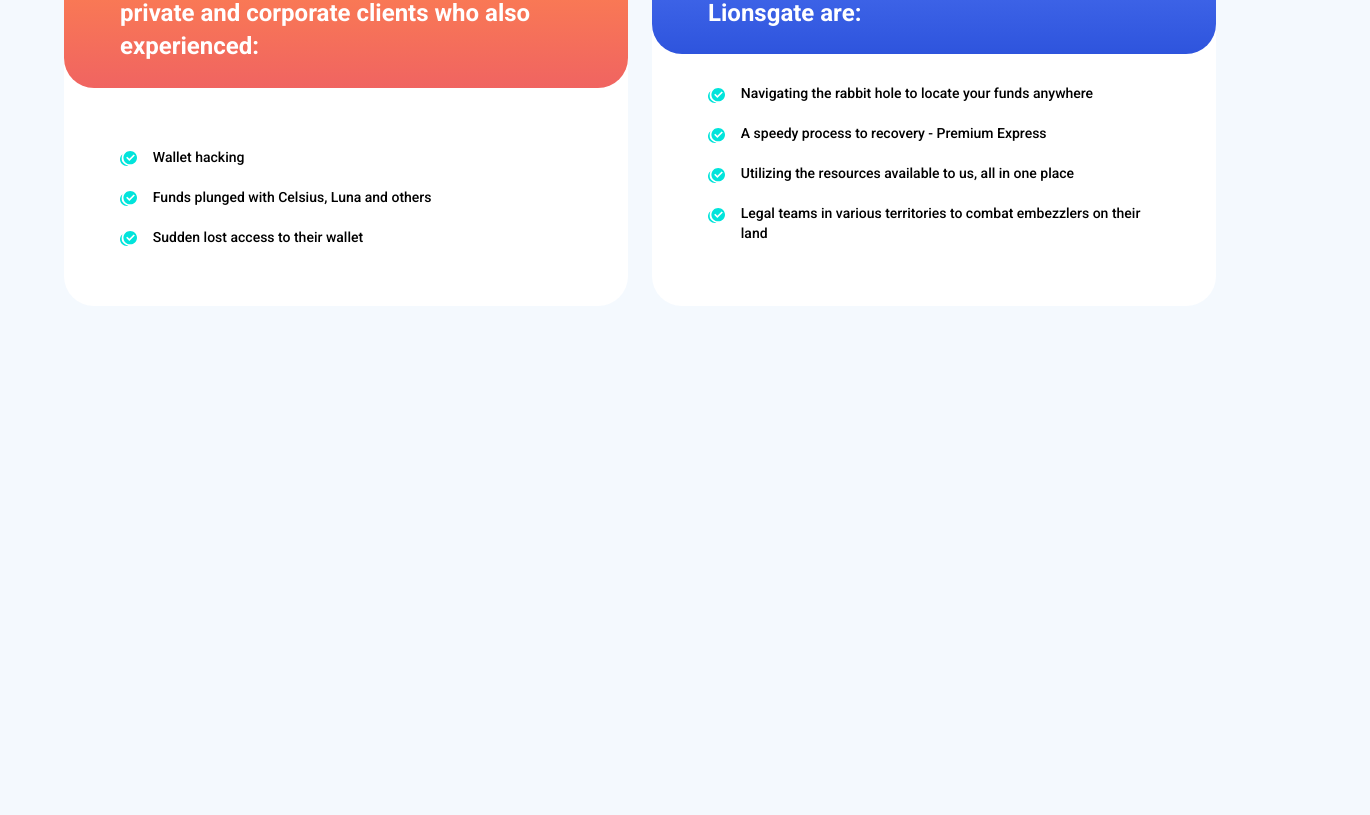
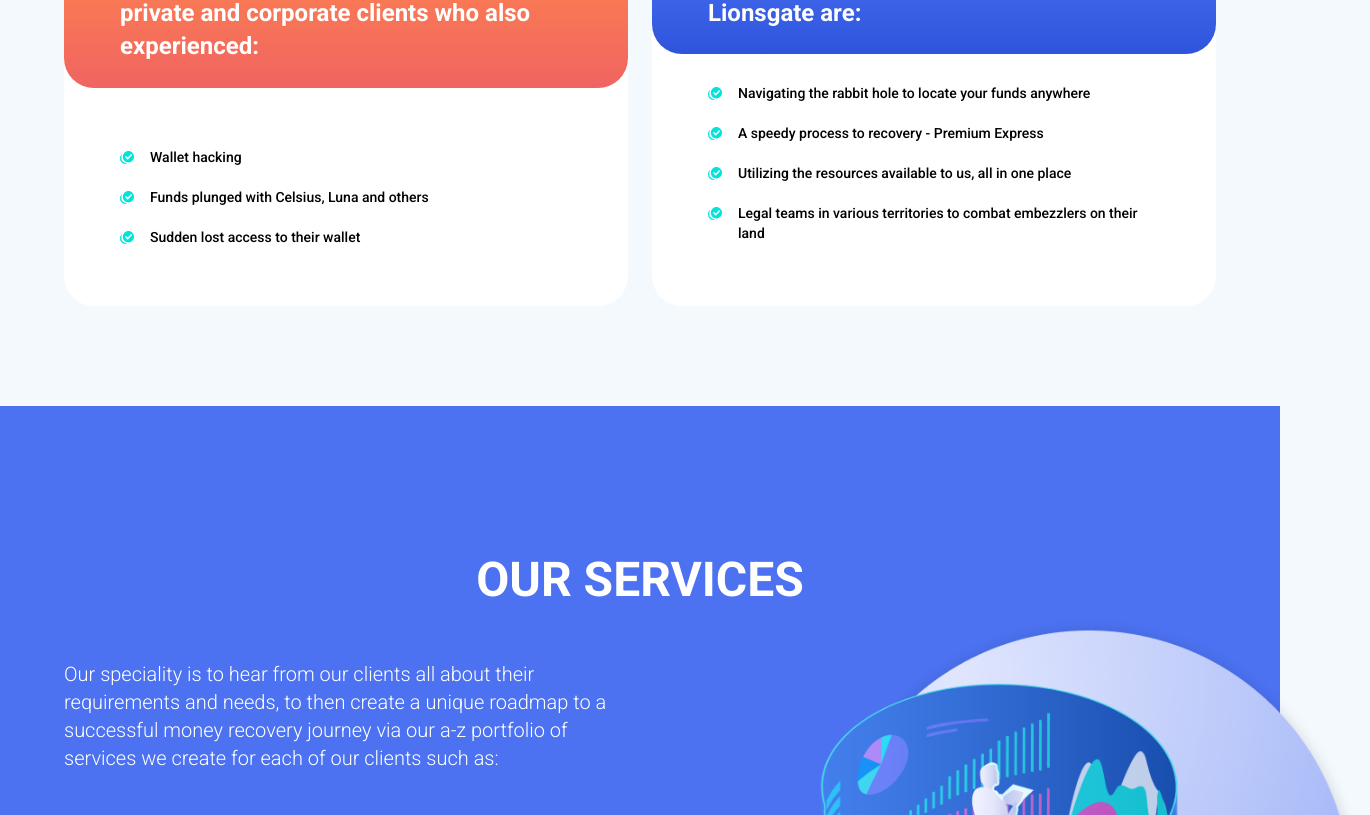
Before and after one commit to abdullahmehboob20s/Lion-Web, a React (Create React App) app: page / in a window 1280 px wide. Shown: the part 3100-3915 px from the top of the page, 1370 px wide, since content can reach past the window. Before the commit the page ends 3506 px from the top, so only its background shows below. Built offline with nearby package versions, Linux system fonts and the light colour scheme.

Commit message:
OurServices ready for desktop

```diff
--- a/src/App.js
+++ b/src/App.js
@@ -5,6 +5,7 @@
 import GettingStarted from "layouts/GettingStarted";
 import ServicesIncludes from "layouts/ServicesIncludes";
 import ServicesStructure from "layouts/ServicesStructure";
+import OurServices from "layouts/OurServices";
 
 function App() {
   return (
@@ -28,6 +29,11 @@
       <div className="mb-100px">
         <ServicesStructure />
       </div>
+      <div className="bg-blue py-150px">
+        <div className="mb-150px">
+          <OurServices />
+        </div>
+      </div>
     </div>
   );
 }
--- a/src/components/Point.js
+++ b/src/components/Point.js
@@ -1,11 +1,12 @@
-const Point = ({ point, textClassName, fontSize = "text-xl" }) => {
+const Point = ({
+  point,
+  textClassName,
+  fontSize = "text-xl",
+  iconClassName = "mt-[.28em] min-w-[1em] w-[1em]",
+}) => {
   return (
     <div className={`flex items-start space-x-4 ${fontSize}`}>
-      <img
-        src="images/checkbox-icon.svg"
-        className="mt-[.30em] w-[1.2em]"
-        alt=""
-      />
+      <img src="images/checkbox-icon.svg" className={iconClassName} alt="" />
       <p className={`font-medium ${textClassName}`}>{point}</p>
     </div>
   );
--- a/src/components/Title.js
+++ b/src/components/Title.js
@@ -2,7 +2,9 @@
 
 function Title({ title, className }) {
   return (
-    <h1 className={`text-center font-bold text-5xl ${className}`}>{title}</h1>
+    <h1 className={`text-center font-bold text-5xl uppercase ${className}`}>
+      {title}
+    </h1>
   );
 }
 
--- a/src/index.css
+++ b/src/index.css
@@ -10,7 +10,7 @@
   }
 
   html {
-    @apply bg-light-blue;
+    @apply bg-light-blue overflow-x-hidden;
   }
 }
 
--- /dev/null
+++ b/src/layouts/OurServices.js
@@ -0,0 +1,63 @@
+import Point from "components/Point";
+import Title from "components/Title";
+import React from "react";
+
+function OurServices() {
+  return (
+    <div>
+      <div className="container">
+        <div className="mb-14">
+          <Title title="OUR SERVICES" className="text-white" />
+        </div>
+      </div>
+
+      <div className="relative mb-75px">
+        <div className="container">
+          <div className="w-1/2">
+            <p className="text-xl text-white font-light mb-10">
+              Our speciality is to hear from our clients all about their
+              requirements and needs, to then create a unique roadmap to a
+              successful money recovery journey via our a-z portfolio of
+              services we create for each of our clients such as:
+            </p>
+
+            <div className="space-y-8">
+              <Point
+                point="Utilizing our cyber analysts team to discover information where the funds are. We use ethical hacking techniques to mimic the tracing of your funds. (around 30 business days)"
+                textClassName="text-white"
+              />
+              <Point
+                point="Our legal team works directly with the local law enforcement to press charges against the embezzlers on their land. (around 14 business days)"
+                textClassName="text-white"
+              />
+              <Point
+                point="Business incorporation services "
+                textClassName="text-white"
+              />
+              <Point
+                point="A Pro Bono plan for underprivileged"
+                textClassName="text-white"
+              />
+            </div>
+          </div>
+        </div>
+        <img
+          src="images/our-services.png"
+          className="absolute top-1/2 -translate-y-1/2 right-0 left-[61%] w-[46%]"
+          alt=""
+        />
+      </div>
+
+      <div className="flex items-center space-x-6 justify-center">
+        <a href="/" className="rounded-btn">
+          Use our Wizard
+        </a>
+        <a href="/" className="text-base text-white uppercase">
+          contact
+        </a>
+      </div>
+    </div>
+  );
+}
+
+export default OurServices;
```
Also changed, not shown: public/images/our-services.png (added).
